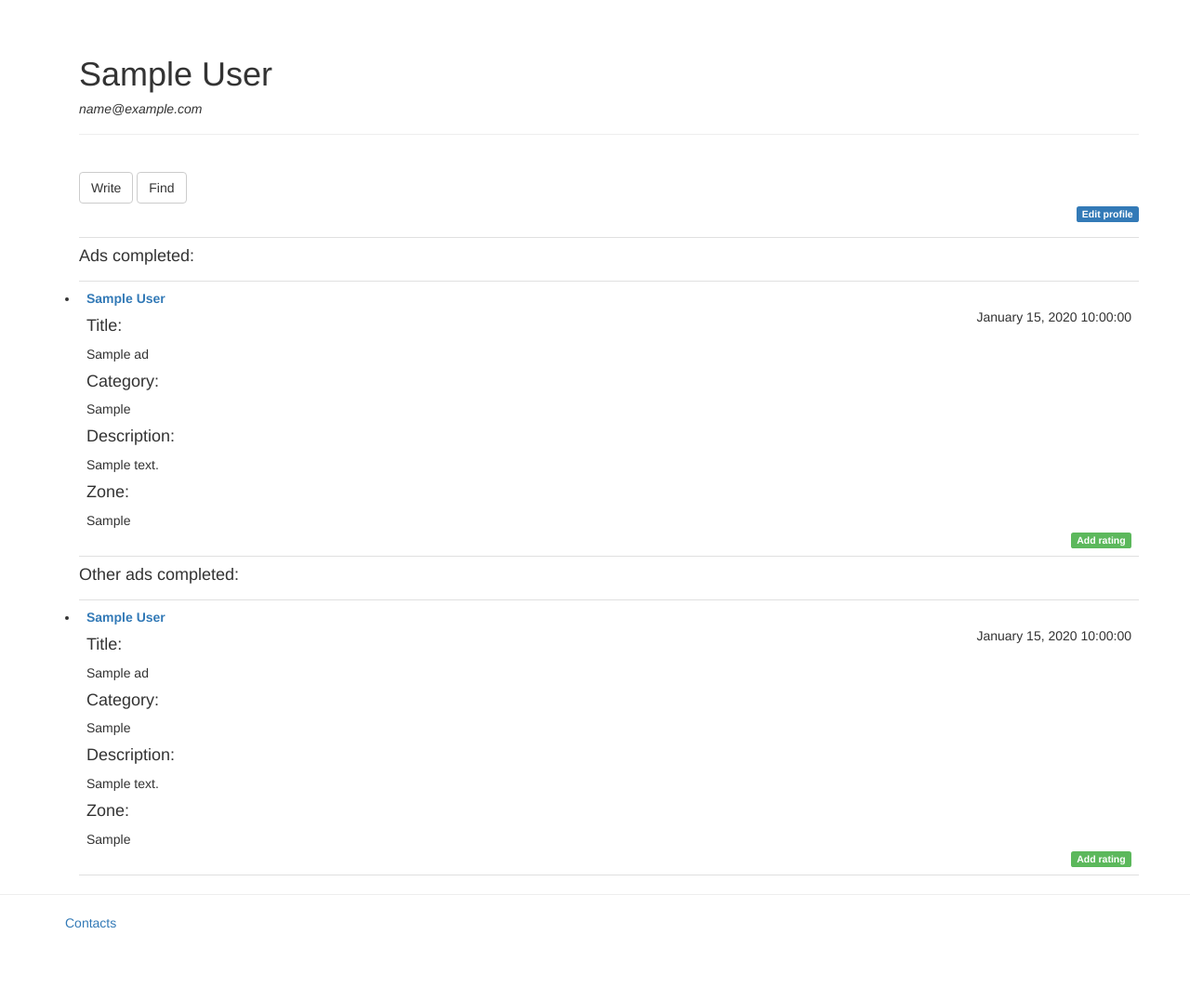
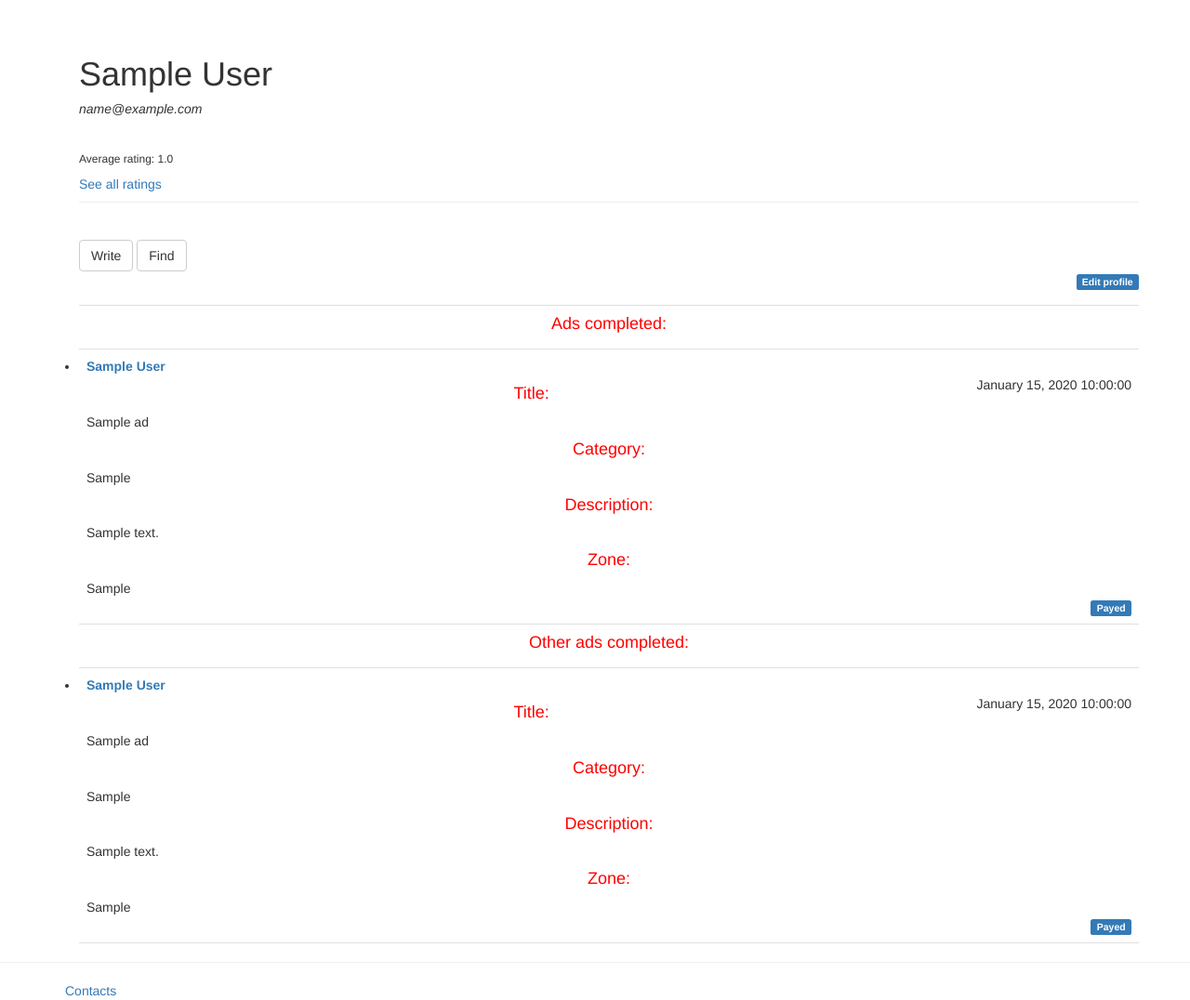
Before and after one commit to rebeccapelaca/LSJAdvisor, a Flask app: page /user in a window 1280 px wide. Shown: the part 52-1128 px from the top of the page at 93% size. Before the commit the page ends 1051 px from the top, so only its background shows below. Run offline with Flask 2, Linux system fonts and the light colour scheme; a user stored in the database is signed in; tables that the repository leaves empty hold one stand-in row (values such as "Sample post"); parts of the project's set-up code (start-up, migrations or seed data) failed here and were passed over; some libraries are stand-ins or nearby versions.

Commit message:
editProfile

```diff
--- a/website/models.py
+++ b/website/models.py
@@ -35,8 +35,11 @@ class Ad(db.Model):
     created_at = db.Column(db.DateTime, index=True, default=datetime.utcnow)
     author_id = db.Column(db.Integer, db.ForeignKey('users.id'))
     other_user_id = db.Column(db.Integer, db.ForeignKey('users.id'))
+    confirmed = db.Column(db.Boolean)
     done = db.Column(db.Boolean)
     ratings = db.relationship('Rating', backref='author', lazy='dynamic')
+    rating_done = db.Column(db.Boolean)
+    payed = db.Column(db.Boolean)
 
     author = db.relationship('User', backref='author', foreign_keys=[author_id])
     other = db.relationship('User', backref='other', foreign_keys=[other_user_id])
@@ -85,7 +88,13 @@ class Rating(db.Model):
     vote = db.Column(db.Integer)
     created_at = db.Column(db.DateTime, index=True, default=datetime.utcnow)
     author_id = db.Column(db.Integer, db.ForeignKey('users.id'))
+    addressee_id = db.Column(db.Integer, db.ForeignKey('users.id'))
     ad_id = db.Column(db.Integer, db.ForeignKey('ads.id'))
+
+    author_rating = db.relationship('User', backref='author_rating', foreign_keys=[author_id])
+    addressee_rating = db.relationship('User', backref='addressee_rating', foreign_keys=[addressee_id])
+    ad_rating = db.relationship('Ad', backref='ad_rating', foreign_keys=[ad_id])
+
 
     def get_id(self):
         return self.id
--- a/website/static/main.css
+++ b/website/static/main.css
@@ -60,6 +60,11 @@ h5 {
     font-style: italic;
 }
 
+h4 {
+    color: red;
+    text-align: center;
+}
+
 .email {
     font-style: italic;
 }
--- a/website/templates/messages.html
+++ b/website/templates/messages.html
@@ -56,10 +56,10 @@
                         <a href="{{ url_for('deleteMessage', id=msg.id) }}">
                             <span class="label label-danger">Delete</span>
                         </a>
-                        {% if msg.ad.done==False %}
+                        {% if msg.ad.confirmed==False %}
                             {% if current_user.id==msg.ad.author_id %}
-                                <a href="{{ url_for('markAsDone', ad_id=msg.ad_id, other_id=msg.sender_id) }}">
-                                    <span class="label label-success">Mark as done</span>
+                                <a href="{{ url_for('confirm', ad_id=msg.ad_id, other_id=msg.sender_id) }}">
+                                    <span class="label label-info">Confirm</span>
                                 </a>
                             {% endif %}
                         {% endif %}
--- a/website/templates/user.html
+++ b/website/templates/user.html
@@ -2,8 +2,23 @@
 {% block title %}{{ current_user.email }}{% endblock %}
 {% block myContent %}
     <div class="page-header">
+        {% if messages_number>0 %}
+            {% if messages_number==1 %}
+                <h4>You have {{ messages_number }} unread message!</h4>
+                <br>
+            {% endif %}
+            {% if messages_number!=1 %}
+                <h4>You have {{ messages_number }} unread messages!</h4>
+                <br>
+            {% endif %}
+        {% endif %}
         <h1>{{ current_user.first_name }} {{ current_user.last_name }}</h1>
         <h5>{{ current_user.email }}</h5>
+        {% if size_ratings>0 %}
+            <br>
+            <h6>Average rating: {{ average_votes }}</h6>
+            <a href="{{ url_for('seeRatings') }}">See all ratings</a>
+        {% endif %}
     </div>
     <br>
     <div>
@@ -48,6 +63,13 @@
                         <a href="{{ url_for('deleteAd', id=ad.id) }}">
                             <span class="label label-danger">Delete</span>
                         </a>
+                        {% if ad.done==False %}
+                            {% if ad.confirmed==True %}
+                                <a href="{{ url_for('markAsDone', ad_id=ad.id) }}">
+                                    <span class="label label-success">Mark as done</span>
+                                </a>
+                            {% endif %}
+                        {% endif %}
                     {% endif %}
                 </div>
             </li>
@@ -78,9 +100,19 @@
                     <h4>Zone: </h4>{{ ad.zone }}
                 </div>
                 <div class="message-footer">
+                    {% if ad.payed == False %}
+                        <a href="{{ url_for('markAsPayed', ad_id=ad.id) }}">
+                            <span class="label label-warning">Mark as payed</span>
+                        </a>
+                    {% endif %}
+                    {% if ad.payed == True %}
+                        <span class="label label-primary">Payed</span>
+                        {%if ad.rating_done == False %}
                             <a href="{{ url_for('addRating', ad_id=ad.id) }}">
                                 <span class="label label-success">Add rating</span>
                             </a>
+                        {% endif %}
+                    {% endif %}
                 </div>
              </li>
         {% endfor %}
@@ -110,9 +142,17 @@
                     <h4>Zone: </h4>{{ ad.zone }}
                 </div>
                 <div class="message-footer">
+                    {% if ad.payed == False %}
+                        <span class="label label-warning">Not yet payed</span>
+                    {% endif %}
+                    {% if ad.payed == True %}
+                        <span class="label label-primary">Payed</span>
+                        {%if ad.rating_done == False %}
                             <a href="{{ url_for('addRating', ad_id=ad.id) }}">
                                 <span class="label label-success">Add rating</span>
                             </a>
+                        {% endif %}
+                    {% endif %}
                 </div>
              </li>
         {% endfor %}
--- a/website/views.py
+++ b/website/views.py
@@ -3,7 +3,6 @@ from flask_login import login_user, login_required, logout_user, current_user
 from .forms import LoginForm, RegistrationForm, WriteForm, FindForm, EditForm, WriteMessage, WriteRating, EditProfileForm
 from .models import User, Ad, Message, Rating
 from werkzeug.security import check_password_hash, generate_password_hash
-
 from . import app, db, login_manager
 
 @login_manager.user_loader
@@ -59,9 +58,25 @@ def user():
     size = len(ads_completed)
     other_ads_completed = Ad.query.filter_by(other=current_user, done=True).order_by(Ad.created_at.desc()).all()
     size_other = len(other_ads_completed)
+    messages_list = Message.query.filter_by(addressee=current_user, read=False).order_by(Message.created_at.desc()).all()
+    messages_number = len(messages_list)
+    ratings_list = Rating.query.filter_by(addressee_rating=current_user).order_by(Rating.created_at.desc()).all()
+    size_ratings = len(ratings_list)
+    total_votes = 0
+    average_votes = 0
+    for rating in ratings_list:
+        total_votes += rating.vote
+    if size_ratings!=0 :
+        average_votes = "{0:.1f}".format(total_votes/size_ratings)
     return render_template('user.html', ads_not_completed=ads_not_completed, size_not=size_not,\
                            ads_completed=ads_completed, size=size, other_ads_completed=other_ads_completed,\
-                           size_other=size_other)
+                           size_other=size_other, messages_number=messages_number, average_votes=average_votes,\
+                           size_ratings=size_ratings)
+
+@app.route('/seeRatings', methods=['GET', 'POST'])
+def seeRatings():
+    ratings_list = Rating.query.filter_by(addressee_rating=current_user).order_by(Rating.created_at.desc()).all()
+    return render_template('ratings.html', ratings_list=ratings_list)
 
 @app.route('/contacts')
 def contacts():
@@ -84,7 +99,8 @@ def writeAd():
     form = WriteForm()
     if form.validate_on_submit():
         ad = Ad(title=form.title.data, category=form.category.data, body=form.body.data,\
-                    zone=form.zone.data,author=current_user._get_current_object(),other_user_id=None, done=False)
+                    zone=form.zone.data,author=current_user._get_current_object(),other_user_id=None, done=False,\
+                    rating_done=False, payed=False, confirmed=False)
         db.session.add(ad)
         db.session.commit()
         flash('Ad successfully added!', 'success')
@@ -153,6 +169,7 @@ def writeMessage(id, ad_id):
         db.session.add(message)
         db.session.commit()
         flash('Message successfully sent!', 'success')
+        return redirect(url_for('writeMessage', id=id, ad_id=ad_id))
     return render_template('writeMessage.html', form=form)
 
 @app.route('/messages')
@@ -182,17 +199,40 @@ def deleteMessage(id):
     flash('The message has been removed', 'success')
     return redirect(url_for('messages'))
 
-@app.route('/markAsDone/<int:ad_id>')
-@app.route('/markAsDone/<int:ad_id>/<int:other_id>', methods=['GET', 'POST'])
+@app.route('/confirm/<int:ad_id>')
+@app.route('/confirm/<int:ad_id>/<int:other_id>', methods=['GET', 'POST'])
 @login_required
-def markAsDone(ad_id, other_id):
+def confirm(ad_id, other_id):
     ad = Ad.query.get_or_404(ad_id)
-    ad.done = True
+    ad.confirmed = True
+    ad.rating_done = False
     ad.other_user_id = other_id
     db.session.add(ad)
     db.session.commit()
+    flash('The job has been confirmed', 'success')
+    return redirect(url_for('messages'))
+
+@app.route('/markAsDone/<int:ad_id>', methods=['GET', 'POST'])
+@login_required
+def markAsDone(ad_id):
+    ad = Ad.query.get_or_404(ad_id)
+    ad.done = True
+    ad.rating_done = False
+    db.session.add(ad)
+    db.session.commit()
     flash('The ad has been marked as done', 'success')
-    return redirect(url_for('messages'))
+    return redirect(url_for('user'))
+
+@app.route('/markAsPayed/<int:ad_id>', methods=['GET', 'POST'])
+@login_required
+def markAsPayed(ad_id):
+    ad = Ad.query.get_or_404(ad_id)
+    ad.payed = True
+    ad.rating_done = False
+    db.session.add(ad)
+    db.session.commit()
+    flash('The ad has been marked as payed', 'success')
+    return redirect(url_for('user'))
 
 @app.route('/addRating/<int:ad_id>', methods=['GET', 'POST'])
 @login_required
@@ -200,7 +240,10 @@ def addRating(ad_id):
     form = WriteRating()
     if form.validate_on_submit():
         rating = Rating(ad_id=ad_id, author_id=current_user.id, comment=form.comment.data, vote=form.vote.data)
+        ad = Ad.query.get_or_404(ad_id)
+        ad.rating_done = True
         db.session.add(rating)
+        db.session.add(ad)
         db.session.commit()
         flash('Rating successfully added!', 'success')
     return render_template('writeRating.html', form=form)
```
Also changed, not shown: website/templates/ratings.html (added, +26 -0 lines). Lines whose indentation alone changed are shown as unchanged.
